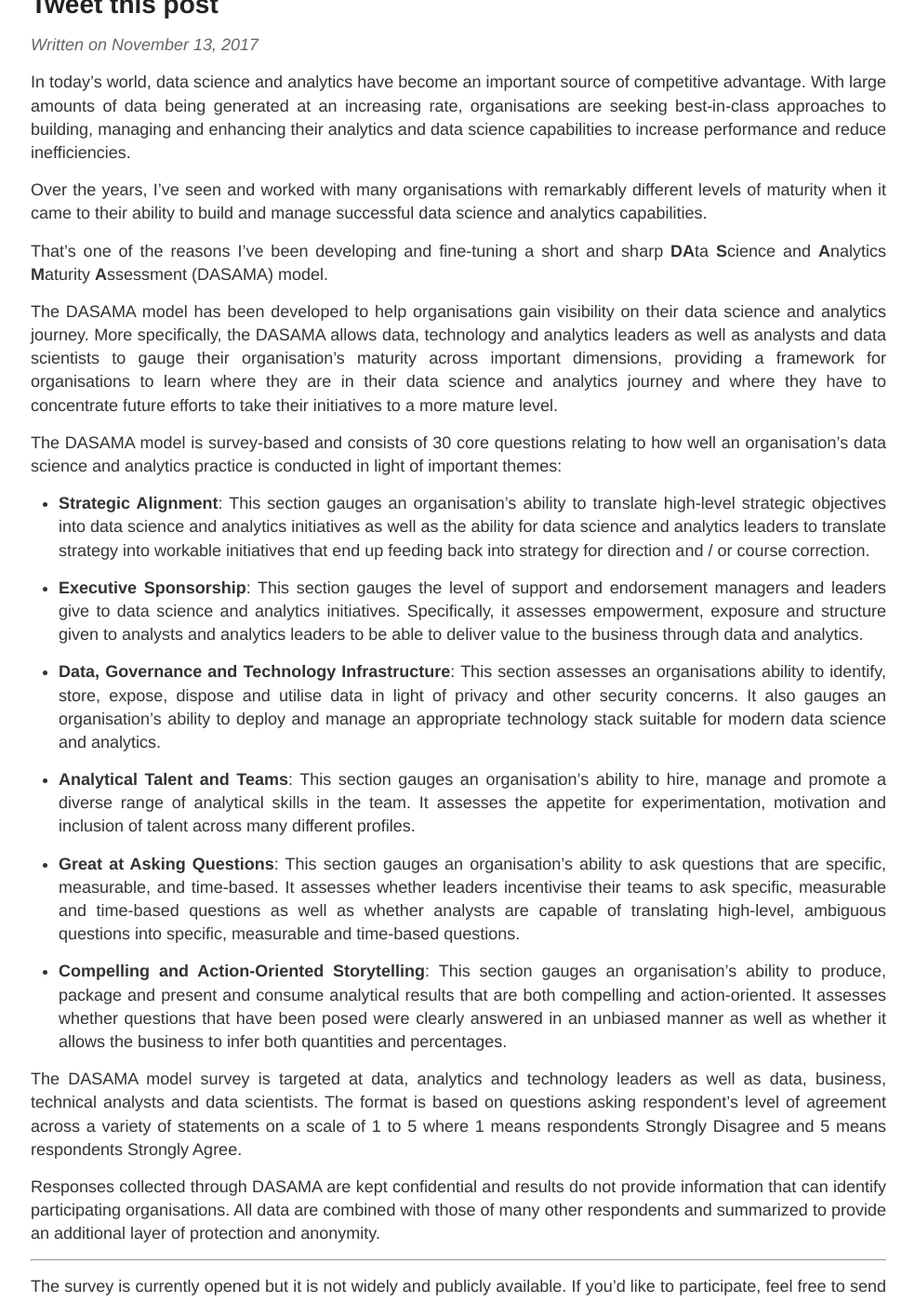
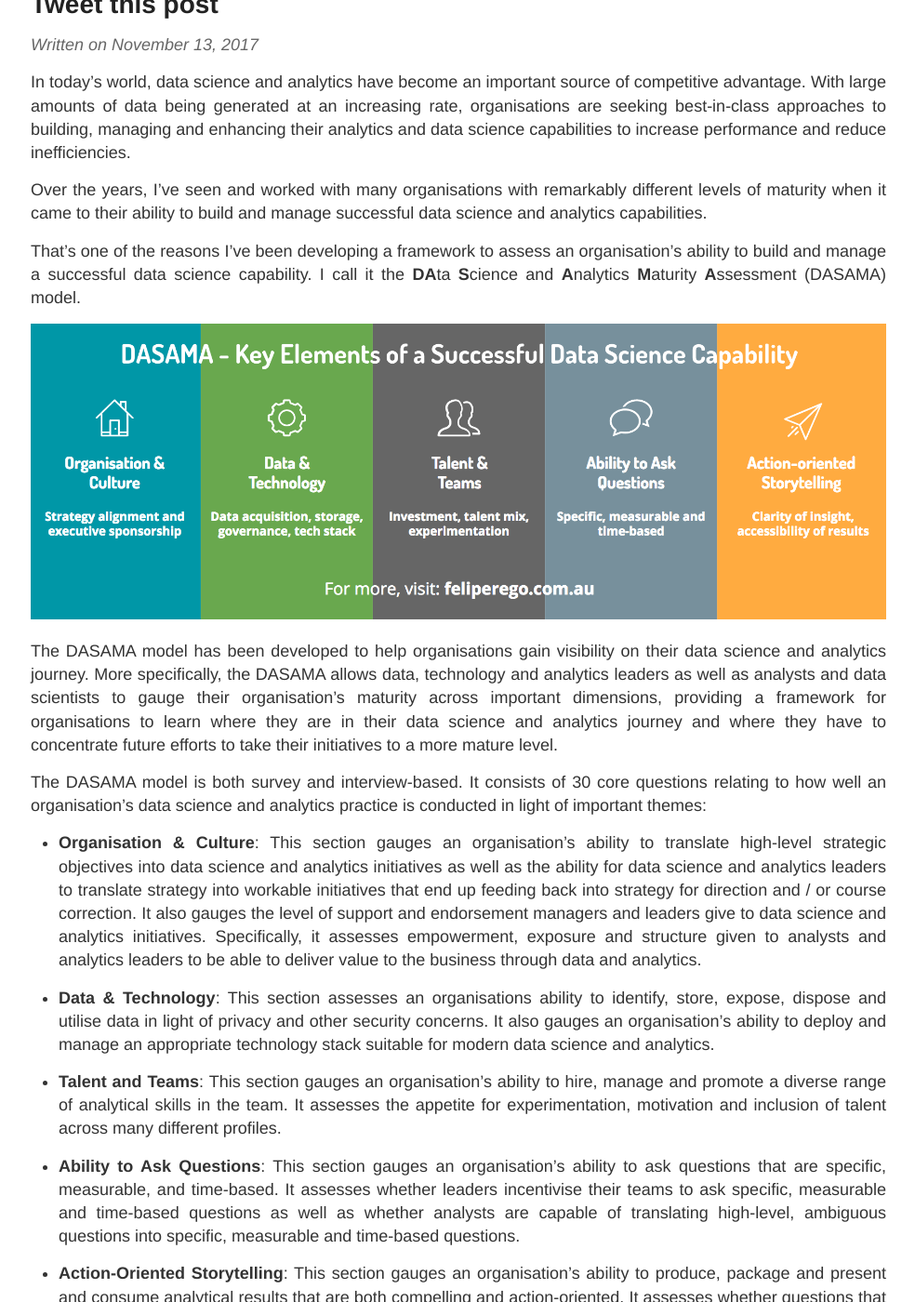
Before and after one commit to FelipeRego/FelipeRego.github.io, a Jekyll site: the page built from _posts/2017-11-13-DASAMA-Analytics-Maturity-Model-Survey.md, in a window 1280 px wide and 1400 px high, scrolled down 235 px. Shown: the whole window at 93% size, without its empty margins (147-1131 px from the left). Built offline with Jekyll 4.4.1, drawn with Linux system fonts in a browser that asks for light colours; comment, search, counter and statistics services are not loaded.

Commit message:
dasama post +pic

```diff
--- a/_posts/2017-11-13-DASAMA-Analytics-Maturity-Model-Survey.md
+++ b/_posts/2017-11-13-DASAMA-Analytics-Maturity-Model-Survey.md
@@ -14,23 +14,24 @@ In today's world, data science and analytics have become an important source of
 
 Over the years, I've seen and worked with many organisations with remarkably different levels of maturity when it came to their ability to build and manage successful data science and analytics capabilities.
 
-That's one of the reasons I've been developing and fine-tuning a short and sharp **DA**ta **S**cience and **A**nalytics **M**aturity **A**ssessment (DASAMA) model.
+That's one of the reasons I've been developing a framework to assess an organisation's ability to build and manage a successful data science capability. I call it the **DA**ta **S**cience and **A**nalytics **M**aturity **A**ssessment (DASAMA) model.
+
+![](https://github.com/FelipeRego/feliperego.github.io/raw/master/images/dasamasummary1.png)<!-- -->
 
 The DASAMA model has been developed to help organisations gain visibility on their data science and analytics journey. More specifically, the DASAMA allows data, technology and analytics leaders as well as analysts and data scientists to gauge their organisation's maturity across important dimensions, providing a framework for organisations to learn where they are in their data science and analytics journey and where they have to concentrate future efforts to take their initiatives to a more mature level.
 
-The DASAMA model is survey-based and consists of 30 core questions relating to how well an organisation's data science and analytics practice is conducted in light of important themes:
+The DASAMA model is both survey and interview-based. It consists of 30 core questions relating to how well an organisation's data science and analytics practice is conducted in light of important themes:
 
-- **Strategic Alignment**: This section gauges an organisation's ability to translate high-level strategic objectives into data science and analytics initiatives as well as the ability for data science and analytics leaders to translate strategy into workable initiatives that end up feeding back into strategy for direction and / or course correction.
+- **Organisation & Culture**: This section gauges an organisation's ability to translate high-level strategic objectives into data science and analytics initiatives as well as the ability for data science and analytics leaders to translate strategy into workable initiatives that end up feeding back into strategy for direction and / or course correction. It also gauges the level of support and endorsement managers and leaders give to data science and analytics initiatives. Specifically, it assesses empowerment, exposure and structure given to analysts and analytics leaders to be able to deliver value to the business through data and analytics.
 
-- **Executive Sponsorship**: This section gauges the level of support and endorsement managers and leaders give to data science and analytics initiatives. Specifically, it assesses empowerment, exposure and structure given to analysts and analytics leaders to be able to deliver value to the business through data and analytics.
+- **Data & Technology**: This section assesses an organisations ability to identify, store, expose, dispose and utilise data in light of privacy and other security concerns. It also gauges an organisation's ability to deploy and manage an appropriate technology stack suitable for modern data science and analytics.
 
-- **Data, Governance and Technology Infrastructure**: This section assesses an organisations ability to identify, store, expose, dispose and utilise data in light of privacy and other security concerns. It also gauges an organisation's ability to deploy and manage an appropriate technology stack suitable for modern data science and analytics.
+- **Talent and Teams**: This section gauges an organisation's ability to hire, manage and promote a diverse range of analytical skills in the team. It assesses the appetite for experimentation, motivation and inclusion of talent across many different profiles.
 
-- **Analytical Talent and Teams**: This section gauges an organisation's ability to hire, manage and promote a diverse range of analytical skills in the team. It assesses the appetite for experimentation, motivation and inclusion of talent across many different profiles.
+- **Ability to Ask Questions**: This section gauges an organisation's ability to ask questions that are specific, measurable, and time-based. It assesses whether leaders incentivise their teams to ask specific, measurable and time-based questions as well as whether analysts are capable of translating high-level, ambiguous questions into specific, measurable and time-based questions.
 
-- **Great at Asking Questions**: This section gauges an organisation's ability to ask questions that are specific, measurable, and time-based. It assesses whether leaders incentivise their teams to ask specific, measurable and time-based questions as well as whether analysts are capable of translating high-level, ambiguous questions into specific, measurable and time-based questions.
+- **Action-Oriented Storytelling**: This section gauges an organisation's ability to produce, package and present and consume analytical results that are both compelling and action-oriented. It assesses whether questions that have been posed were clearly answered in an unbiased manner as well as whether it allows the business to infer both quantities and percentages.
 
-- **Compelling and Action-Oriented Storytelling**: This section gauges an organisation's ability to produce, package and present and consume analytical results that are both compelling and action-oriented. It assesses whether questions that have been posed were clearly answered in an unbiased manner as well as whether it allows the business to infer both quantities and percentages.
 
 The DASAMA model survey is targeted at data, analytics and technology leaders as well as data, business, technical analysts and data scientists. The format is based on questions asking respondent's level of agreement across a variety of statements on a scale of 1 to 5 where 1 means respondents Strongly Disagree and 5 means respondents Strongly Agree.
 
```
Also changed, not shown: images/dasamasummary1.png (added), 1 other file.
